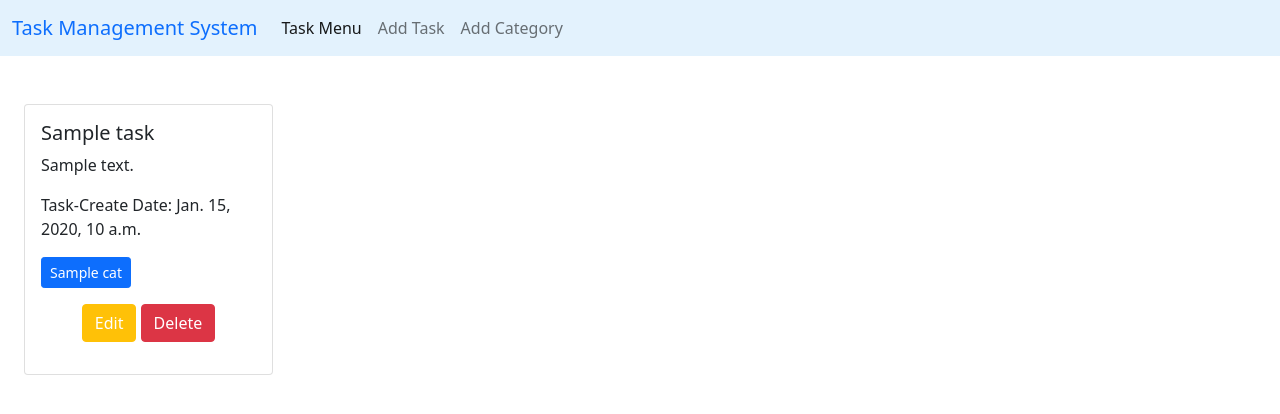
After one commit to dmmonir2003/PHI-SDP-Assign-4, a Django app: template templates/home.html in a window 1280 px wide. The commit adds this page. Shown: the top 414 px of the page. Run offline with Django 3.2, Linux system fonts and the light colour scheme; the template is opened without the code that fills it: most values are stand-ins (such as "Sample title", 1, 10 or a date in 2020).

Commit message:
showing task data in ui from database

```diff
--- a/Task_Management_System/views.py
+++ b/Task_Management_System/views.py
@@ -1,7 +1,8 @@
 from django.shortcuts import render
-
+from task.models import TaskModel
 # Create your views here.
 
 
 def home(request):
-    return render(request,('base.html'))
+    task=TaskModel.objects.all()
+    return render(request,('home.html'),{'data':task})
--- a/category/views.py
+++ b/category/views.py
@@ -12,4 +12,4 @@ def add_category(request):
             return redirect('add_category')
     else:
         category_form=forms.CategoryForm()
-    return render(request,'add_task.html',{'forms': category_form})
+    return render(request,'add_category.html',{'forms': category_form})
--- a/category/templates/add_task.html
+++ b/task/templates/add_task.html
@@ -1,7 +1,7 @@
 {% extends "base.html" %} {% load crispy_forms_tags %} {% block content %}
 
 <div style="width: 50%; margin: auto">
-  <h1 class="py-5">this is Add category page</h1>
+  <h1 class="py-5">Add Task Page !!</h1>
   <form method="post">
     {% csrf_token %} {{forms| crispy}}
 
--- a/task/urls.py
+++ b/task/urls.py
@@ -3,5 +3,7 @@
 from django.urls import path
 from . import views
 urlpatterns = [
-    path('add/',views.add_task,name='add_task')
+    path('add/',views.add_task,name='add_task'),
+    path('edit/<int:id>',views.edit_task,name='edit_task'),
+    path('delete/<int:id>',views.delete_task,name='delete_task'),
 ]
--- /dev/null
+++ b/templates/home.html
@@ -0,0 +1,34 @@
+{% extends "base.html" %}
+
+{% block content %}
+<div class="row container">
+    {% for task in data %}
+
+    <div class="col-sm-3 pt-5">
+        <div class="card">
+          <div class="card-body">
+            <h5 class="card-title">{{task.task_title}}</h5>
+            <p class="card-text">{{task.task_description}}</p>
+            <p>Task-Create Date: {{task.task_assign_date}}</p>
+            {% for cat in task.category.all  %}
+            <button class='btn btn-primary btn-sm'>{{cat.name}}</button>
+            {% endfor %}
+           <div class='pt-3 d-flex justify-content-center'>
+            {% if task.is_completed %}
+            <p class='text-white btn btn-success'>Completed</p>
+            {% else %}
+           <p class=''> <a href="{% url "edit_task" task.id %}" class="btn text-white btn-warning  ">Edit</a>
+           <a href="{% url "delete_task" task.id %}" class="btn btn-danger ">Delete</a></p>
+            {% endif %}
+           </div>
+          </div>
+        </div>
+      </div>
+    {% endfor %}
+
+    </div>
+  </div>
+
+
+
+{% endblock content %}
```
Also changed, not shown: category/templates/add_category.html (added, +12 -0 lines), task/views.py (+30 -4 lines), db.sqlite3.
